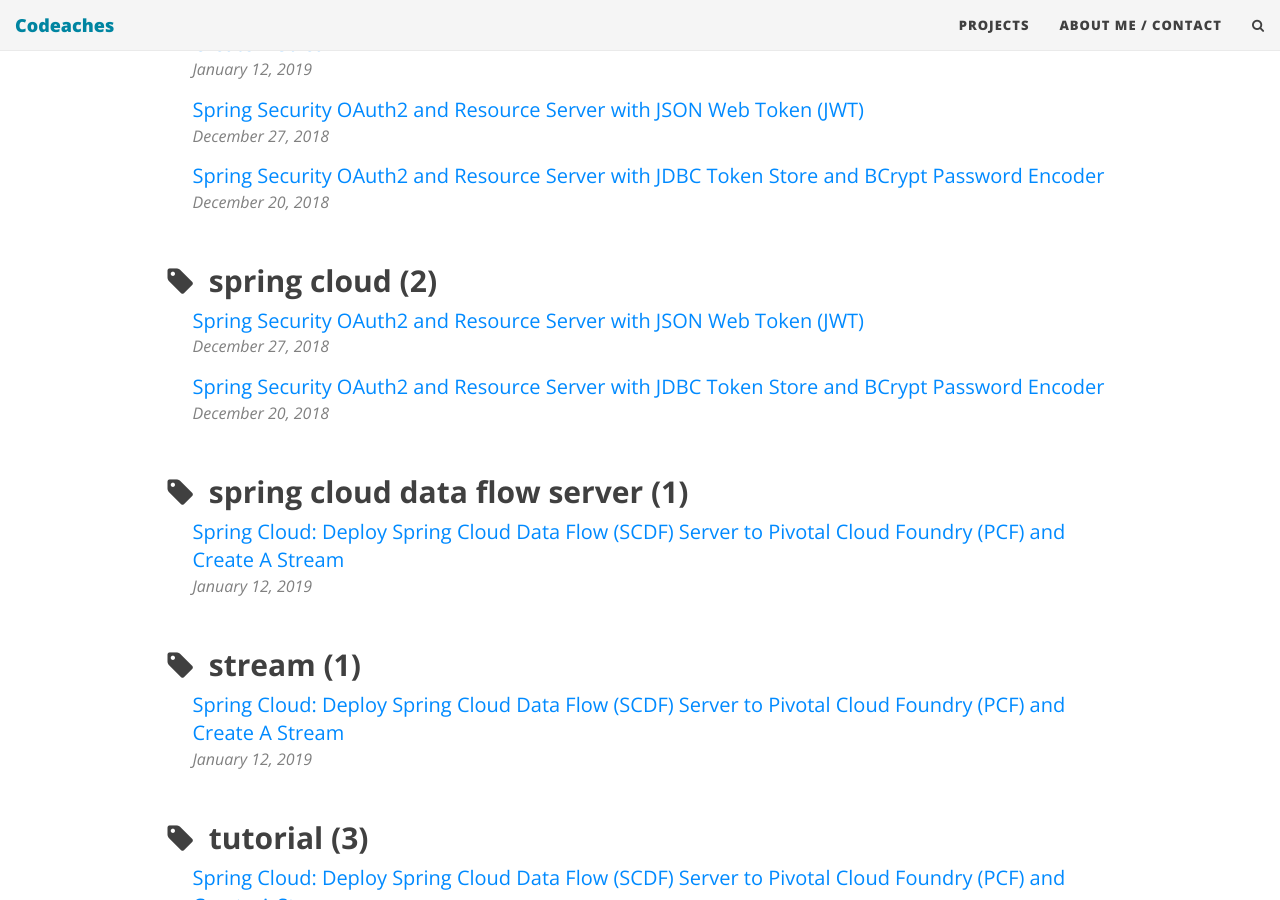
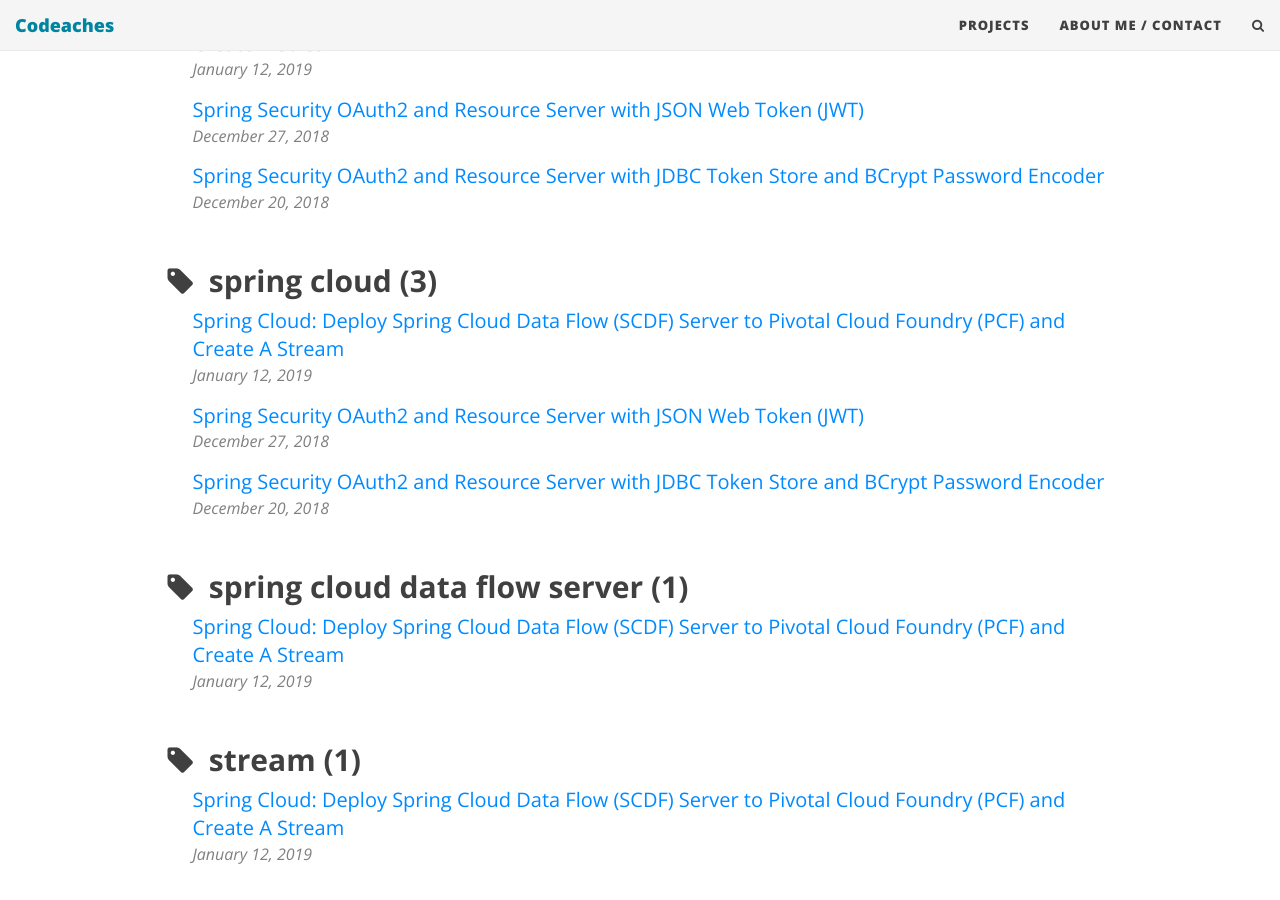
Before and after one commit to codeaches/codeaches.github.io, a Jekyll site: the page built from tags.html, in a window 1280 px wide and 900 px high, scrolled down 3799 px. Built offline with Jekyll 4.4.1, drawn with Linux system fonts in a browser that asks for light colours; nearby versions of some CDN libraries; some of the changed text lies outside the part shown.

Commit message:
no message

```diff
--- a/_posts/2019-01-12-Spring Cloud-Deploy SCDF to PCF and Create A Stream.md
+++ b/_posts/2019-01-12-Spring Cloud-Deploy SCDF to PCF and Create A Stream.md
@@ -2,7 +2,7 @@
 layout: post
 title: "Spring Cloud: Deploy Spring Cloud Data Flow (SCDF) Server to Pivotal Cloud Foundry (PCF) and Create A Stream"
 tiny_title: "SCDF+PCF+Strem"
-tags: [java,spring boot,pcf,pivotal,cloudfoundry,scdf,spring cloud data flow server,Spring Cloud Dataflow Shell,stream,rstats,r-bloggers,tutorial,popular]
+tags: [java,spring boot,spring cloud,pcf,pivotal,cloudfoundry,scdf,spring cloud data flow server,Spring Cloud Dataflow Shell,stream,rstats,r-bloggers,tutorial,popular]
 include-tags: true
 date: 2019-01-12 7:10:00 -0700
 image: /img/blog/oauth2server/oauth2server.jpg
```
Also changed, not shown: other parts of _posts/2019-01-12-Spring Cloud-Deploy SCDF to PCF and Create A Stream.md (+1 -1 lines).
